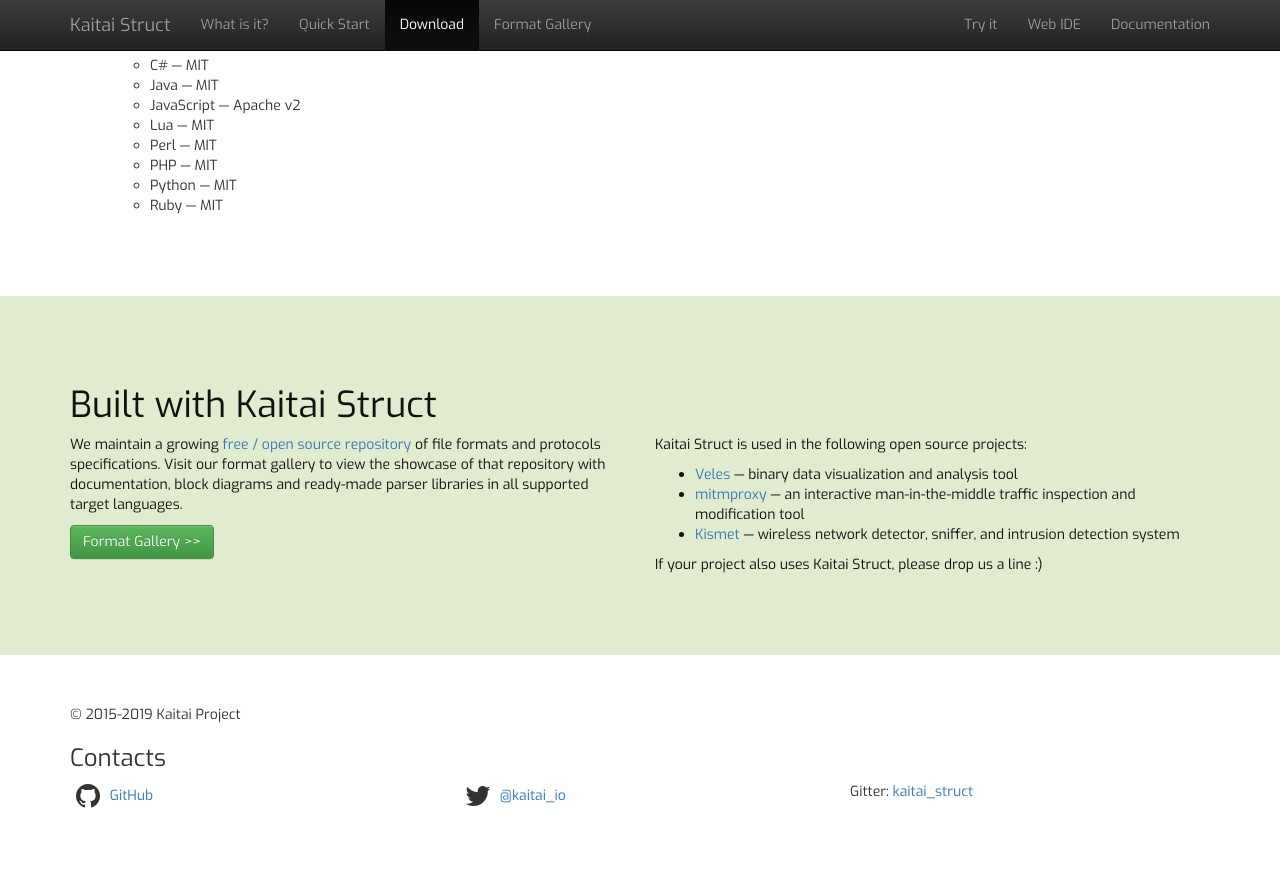
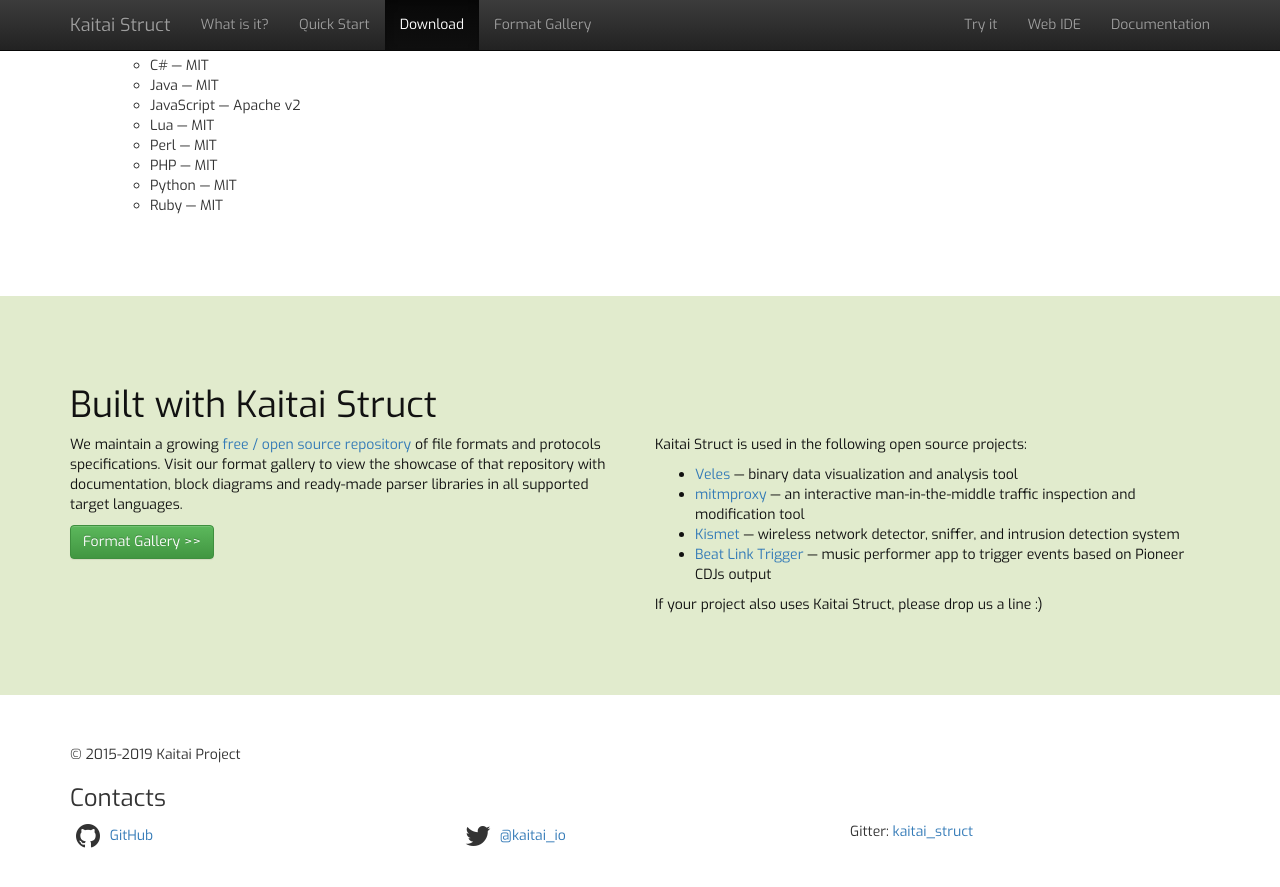
Before and after one commit to kaitai-io/kaitai-io.github.io, a Jekyll site: the page built from index.md, in a window 1280 px wide and 900 px high, scrolled down 2793 px. Shown: the top 887 px of the window. Built offline with Jekyll 4.4.1, drawn with Linux system fonts in a browser that asks for light colours; nearby versions of some CDN libraries; before the commit the page ends 3653 px from its top, so only the background shows below that.

Commit message:
Added Beat Link Trigger

```diff
--- a/index.md
+++ b/index.md
@@ -448,6 +448,7 @@
                     <li><a href="https://codisec.com/veles/">Veles</a> — binary data visualization and analysis tool</li>
                     <li><a href="https://mitmproxy.org/">mitmproxy</a> — an interactive man-in-the-middle traffic inspection and modification tool</li>
                     <li><a href="https://www.kismetwireless.net/">Kismet</a> — wireless network detector, sniffer, and intrusion detection system</li>
+                    <li><a href="https://github.com/Deep-Symmetry/beat-link-trigger">Beat Link Trigger</a> — music performer app to trigger events based on Pioneer CDJs output</li>
                 </ul>
                 <p>
                     If your project also uses Kaitai Struct, please drop us a line :)
```
